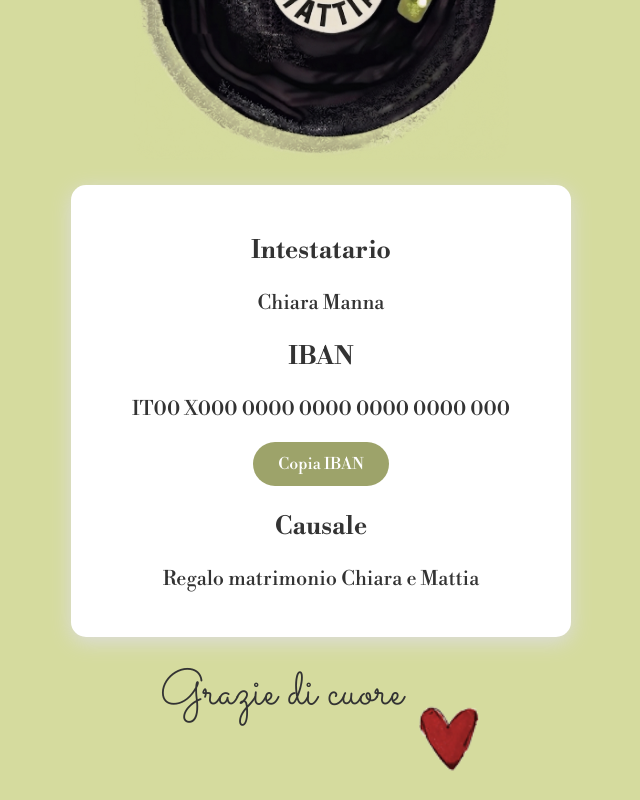
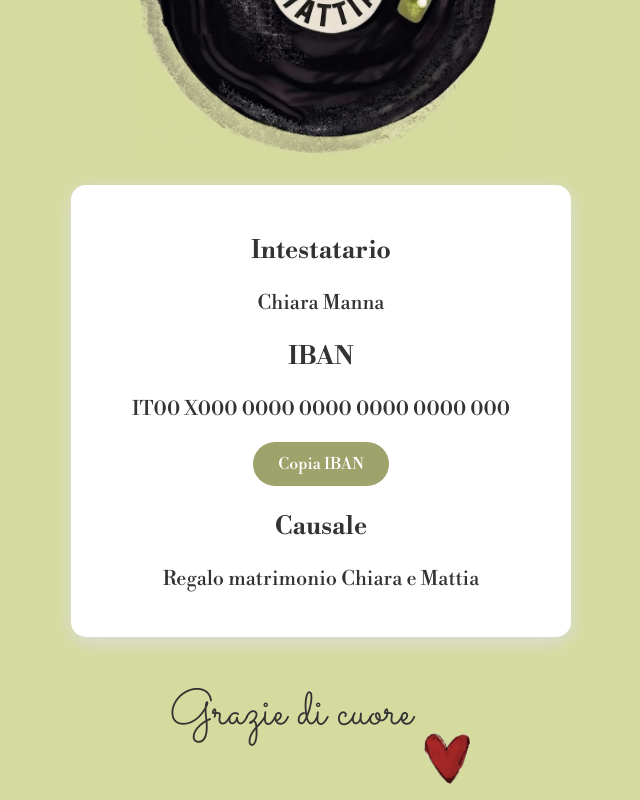
Before and after one commit to ChiaraMattia2027/ChiaraMattia, a plain HTML site: page index.html in a window 1280 px wide. Shown: the part 815-1615 px from the top of the page, without its empty margins (319-959 px from the left). Drawn offline with nearby package versions, Linux system fonts and the light colour scheme.

Commit message:
Refactor grazie-container styles and image alignment
Updated styles in the grazie-container and adjusted image attributes.

```diff
--- a/index.html
+++ b/index.html
@@ -76,16 +76,14 @@ h3 {
 }
 
 .grazie-container {
-    display: flex;          /* Attiva il layout orizzontale */
-    align-items: center;    /* Centra verticalmente gli elementi rispetto alla loro altezza */
-    justify-content: center; /* Centra tutto il gruppo rispetto alla pagina */
-    gap: 15px;              /* Distanza tra scritta e foto */
-    margin-top: -20px;
+    display: flex;
+    align-items: center;
+    justify-content: center;
+    gap: 10px;
 }
 
-/* Assicurati che l'immagine non sia troppo alta rispetto al testo */
 .grazie-container img {
-    vertical-align: middle;
+    margin: 0; /* Rimuove margini predefiniti che potrebbero disallinearlo */
 }
 
 button {
@@ -175,7 +173,7 @@ Grazie di cuore ❤️
 </p>-->
 <div class="grazie-container">
     <p class="text3">Grazie di cuore</p>
-    <img src="cuore.png" alt="Foto" style="width: 5%; border-radius: 10px;">
+    <img src="cuore.png" alt="Cuore" style="width: 50px; align-self: center;">
 </div>
 
 </body>
```
